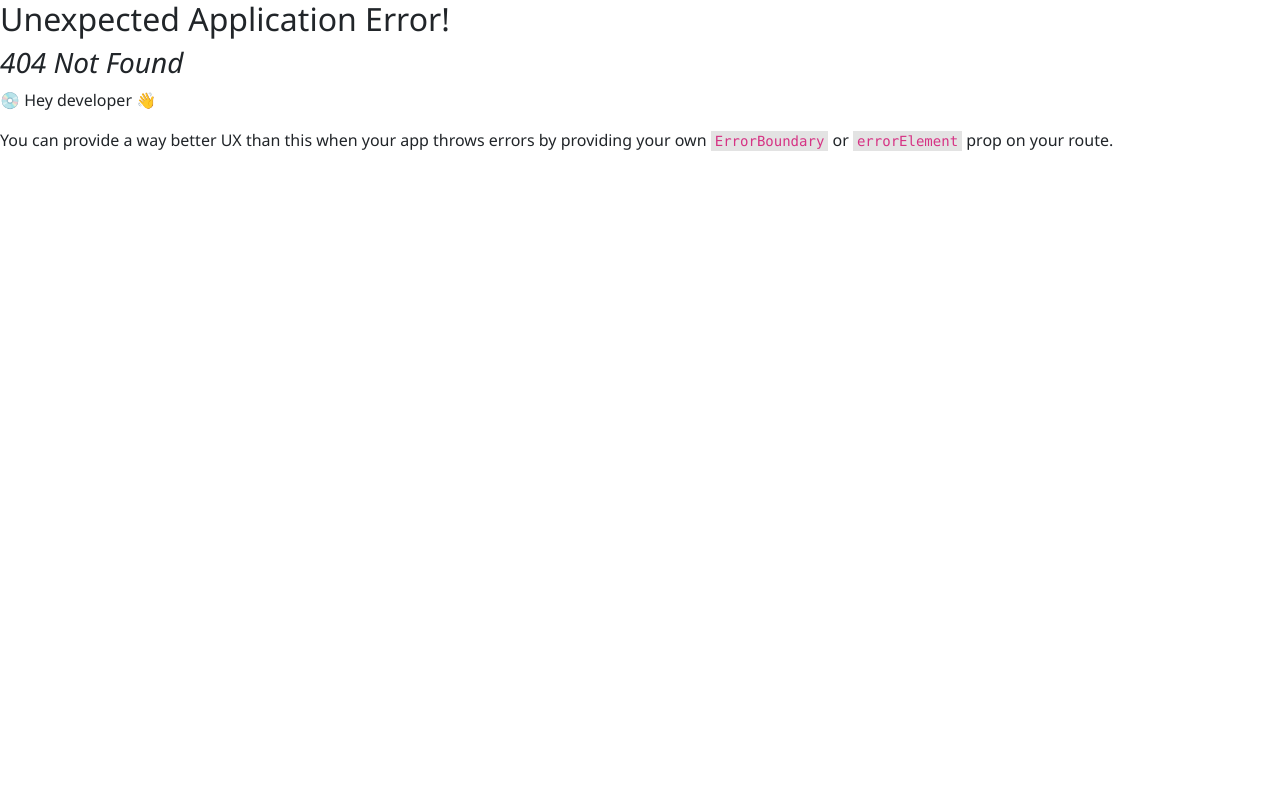
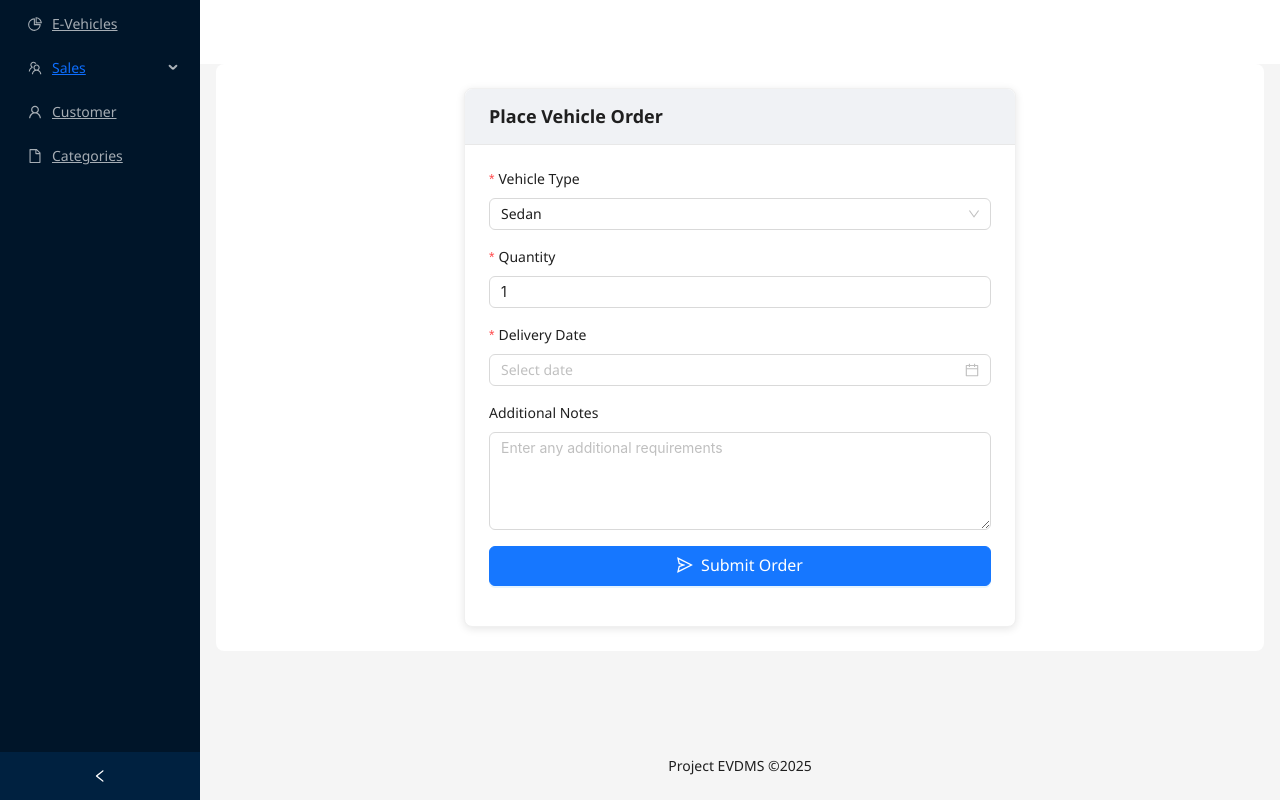
Before and after one commit to teadev2002/FE_SWP_EVDMS_FALL_2025, a React (Vite) app: page /dashboard/sales/factory-order in a window 1280 px wide. Before the commit this address had no page. Built offline with nearby package versions, Linux system fonts and the light colour scheme.

Commit message:
Add factory order, delivery tracking, and payment management pages

```diff
--- a/src/components/dashboard/index.jsx
+++ b/src/components/dashboard/index.jsx
@@ -17,19 +17,15 @@ function getItem(label, key, icon, children) {
     label: <Link to={key}>{label}</Link>,
   };
 }
-// const items = [
-//   getItem('E-Vehicles', 'vehicle', <PieChartOutlined />),
-//   getItem('Sales', 'sales', <TeamOutlined />),
-//   getItem('Overview', 'overview', <UserOutlined />),
-//   getItem('Agreements', 'agreements', <DesktopOutlined />),
-//   getItem('Categories', 'category', <FileOutlined />),
-// ];
 
 const items = [
   getItem('E-Vehicles', 'vehicle', <PieChartOutlined />),
   getItem('Sales', 'sales', <TeamOutlined />, [
     getItem('Promotions', 'sales/promotions', <FileOutlined />),
-    getItem('Agreements', 'sales/agreements', <UserOutlined />)
+    getItem('Agreements', 'sales/agreements', <UserOutlined />),
+    getItem('Factory Orders', 'sales/factory-order', <DesktopOutlined />),
+    getItem('Delivery Tracking', 'sales/delivery-tracking', <DesktopOutlined />),
+     getItem('Payment Management', 'sales/payment-management', <DesktopOutlined />),
   ],
 
 ),
--- /dev/null
+++ b/src/pages/dealerStaffManager/sale/DeliveryTracking.jsx
@@ -0,0 +1,9 @@
+import React from 'react'
+
+const DeliveryTracking = () => {
+  return (
+    <div>DeliveryTracking</div>
+  )
+}
+
+export default DeliveryTracking
--- a/src/pages/dealerStaffManager/sale/FactoryOrder.jsx
+++ b/src/pages/dealerStaffManager/sale/FactoryOrder.jsx
@@ -1,9 +1,92 @@
-import React from 'react'
+import React, { useState } from 'react';
+import { Form, Input, Select, DatePicker, Button, Card, message } from 'antd';
+import { SendOutlined } from '@ant-design/icons';
+import '../../../styles/dealerStaffManager/FactoryOrder.scss';
+
+const { Option } = Select;
+const { TextArea } = Input;
 
 const FactoryOrder = () => {
+  const [form] = Form.useForm();
+  const [loading, setLoading] = useState(false);
+
+  const onFinish = (values) => {
+    setLoading(true);
+    // Simulate API call
+    setTimeout(() => {
+      console.log('Order submitted:', values);
+      message.success('Order placed successfully!');
+      setLoading(false);
+      form.resetFields();
+    }, 1000);
+  };
+
   return (
-    <div>FactoryOrder</div>
-  )
-}
+    <div className="factory-order-container">
+      <Card title="Place Vehicle Order" className="order-card">
+        <Form
+          form={form}
+          layout="vertical"
+          onFinish={onFinish}
+          initialValues={{
+            vehicleType: 'sedan',
+            quantity: 1,
+          }}
+        >
+          <Form.Item
+            label="Vehicle Type"
+            name="vehicleType"
+            rules={[{ required: true, message: 'Please select a vehicle type' }]}
+          >
+            <Select placeholder="Select vehicle type">
+              <Option value="sedan">Sedan</Option>
+              <Option value="suv">SUV</Option>
+              <Option value="truck">Truck</Option>
+              <Option value="van">Van</Option>
+            </Select>
+          </Form.Item>
 
-export default FactoryOrder
+          <Form.Item
+            label="Quantity"
+            name="quantity"
+            rules={[
+              { required: true, message: 'Please enter quantity' },
+              { type: 'number', min: 1, message: 'Quantity must be at least 1' },
+            ]}
+          >
+            <Input type="number" min={1} />
+          </Form.Item>
+
+          <Form.Item
+            label="Delivery Date"
+            name="deliveryDate"
+            rules={[{ required: true, message: 'Please select a delivery date' }]}
+          >
+            <DatePicker style={{ width: '100%' }} />
+          </Form.Item>
+
+          <Form.Item
+            label="Additional Notes"
+            name="notes"
+          >
+            <TextArea rows={4} placeholder="Enter any additional requirements" />
+          </Form.Item>
+
+          <Form.Item>
+            <Button
+              type="primary"
+              htmlType="submit"
+              icon={<SendOutlined />}
+              loading={loading}
+              block
+            >
+              Submit Order
+            </Button>
+          </Form.Item>
+        </Form>
+      </Card>
+    </div>
+  );
+};
+
+export default FactoryOrder;
--- /dev/null
+++ b/src/pages/dealerStaffManager/sale/PaymentManagement.jsx
@@ -0,0 +1,9 @@
+import React from 'react'
+
+const PaymentManagement = () => {
+  return (
+    <div>PaymentManagement</div>
+  )
+}
+
+export default PaymentManagement
--- /dev/null
+++ b/src/styles/dealerStaffManager/FactoryOrder.scss
@@ -0,0 +1,53 @@
+.factory-order-container {
+  padding: 24px;
+  max-width: 600px;
+  margin: 0 auto;
+
+  .order-card {
+    background: #fff;
+    border-radius: 8px;
+    box-shadow: 0 2px 8px rgba(0, 0, 0, 0.1);
+
+    .ant-card-head {
+      background: #f0f2f5;
+      border-bottom: 1px solid #e8e8e8;
+
+      .ant-card-head-title {
+        font-size: 18px;
+        font-weight: 600;
+        color: #1f1f1f;
+      }
+    }
+
+    .ant-form-item {
+      margin-bottom: 16px;
+
+      .ant-form-item-label {
+        font-weight: 500;
+      }
+    }
+
+    .ant-btn-primary {
+      background: #1677ff;
+      border-color: #1677ff;
+      height: 40px;
+      font-size: 16px;
+      font-weight: 500;
+
+      &:hover {
+        background: #40a9ff;
+        border-color: #40a9ff;
+      }
+    }
+  }
+}
+
+@media (max-width: 768px) {
+  .factory-order-container {
+    padding: 16px;
+
+    .order-card {
+      box-shadow: none;
+    }
+  }
+}
```
Also changed, not shown: src/App.jsx (+17 -0 lines).
